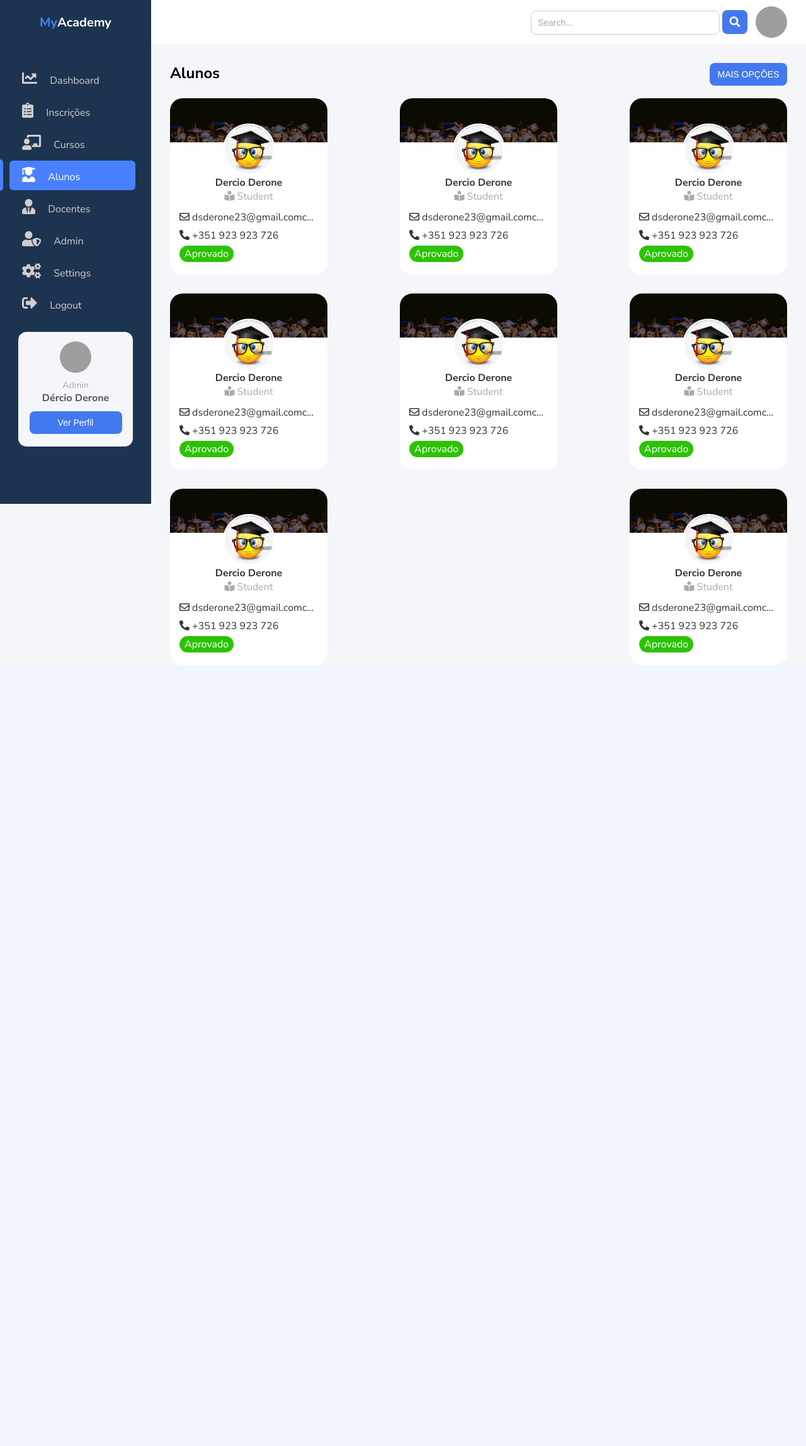
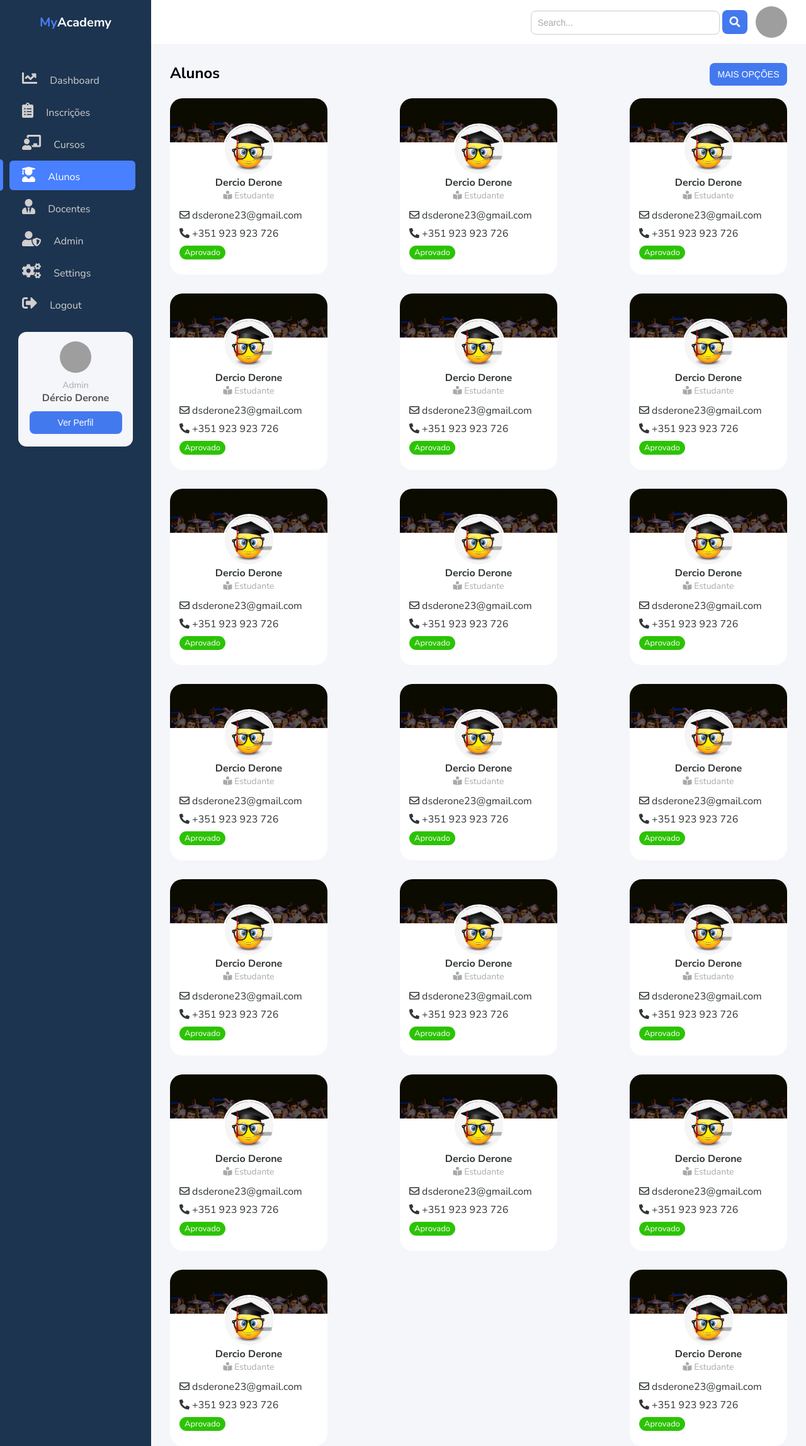
Before and after one commit to derciosinione/est_academy, a PHP site: page /students.html in a window 1280 px wide. Shown: the whole page at 63% size. Before the commit the page ends 1056 px from the top, so only its background shows below. Run offline with PHP 8.4, Linux system fonts and the light colour scheme; grey boxes are pictures that could not be loaded.

Commit message:
Created student cards

```diff
--- a/paginas/site/css/main.css
+++ b/paginas/site/css/main.css
@@ -48,8 +48,10 @@ p {
 aside {
     background-color: #1C344F;
     min-width: 240px;
-    height: 100vh;
+    /*height: 100vh;*/
     /*height: 100rem;*/
+    min-height: 100vh;
+    overflow-y: auto;
 }
 
 .sidebar-header {
@@ -97,14 +99,15 @@ aside {
 
 main {
     flex: 1;
-    /* background-color: #202224; */
+    height: 100%;
+    overflow-y: auto;
 }
 
 
 .main-body {
     margin: 30px 30px 0;
     /*height: 100rem;*/
-    height: 100vh;
+    /*height: 100vh;*/
 }
 
 .main-header {
--- a/paginas/site/css/student.css
+++ b/paginas/site/css/student.css
@@ -13,7 +13,7 @@
     box-shadow: 0 8px 16px 0 rgba(0,0,0,0.2);
     border-radius: 20px;
     padding: 12px 16px;
-    z-index: 1;
+    z-index: 2;
     margin-top: 10px;
     right: 2%;
     line-height: 25px;
@@ -100,4 +100,5 @@
     color: white;
     padding: 2px 8px;
     border-radius: 20px;
+    font-size: 13px;
 }
--- a/paginas/site/students.html
+++ b/paginas/site/students.html
@@ -177,13 +177,12 @@
 
                     <div class="content-title">
                         <p class="bold">Dercio Derone</p>
-                        <p class="blackOpacity"><i class="fas fa-book-reader"></i> Student</p>
+                        <p class="blackOpacity smallText"><i class="fas fa-book-reader"></i> Estudante</p>
                     </div>
 
                     <div class="content-description">
-                        <p class="overflow-text"> <i class="far fa-envelope"></i> dsderone23@gmail.comceccececececece</p>
+                        <p class="overflow-text"> <i class="far fa-envelope"></i> dsderone23@gmail.com</p>
                         <p> <i class="fas fa-phone-alt"></i> +351 923 923 726</p>
-
                         <span class="green-color">Aprovado</span>
                     </div>
 
@@ -201,13 +200,12 @@
 
                     <div class="content-title">
                         <p class="bold">Dercio Derone</p>
-                        <p class="blackOpacity"><i class="fas fa-book-reader"></i> Student</p>
+                        <p class="blackOpacity smallText"><i class="fas fa-book-reader"></i> Estudante</p>
                     </div>
 
                     <div class="content-description">
-                        <p class="overflow-text"> <i class="far fa-envelope"></i> dsderone23@gmail.comceccececececece</p>
+                        <p class="overflow-text"> <i class="far fa-envelope"></i> dsderone23@gmail.com</p>
                         <p> <i class="fas fa-phone-alt"></i> +351 923 923 726</p>
-
                         <span class="green-color">Aprovado</span>
                     </div>
 
@@ -225,13 +223,12 @@
 
                     <div class="content-title">
                         <p class="bold">Dercio Derone</p>
-                        <p class="blackOpacity"><i class="fas fa-book-reader"></i> Student</p>
+                        <p class="blackOpacity smallText"><i class="fas fa-book-reader"></i> Estudante</p>
                     </div>
 
                     <div class="content-description">
-                        <p class="overflow-text"> <i class="far fa-envelope"></i> dsderone23@gmail.comceccececececece</p>
+                        <p class="overflow-text"> <i class="far fa-envelope"></i> dsderone23@gmail.com</p>
                         <p> <i class="fas fa-phone-alt"></i> +351 923 923 726</p>
-
                         <span class="green-color">Aprovado</span>
                     </div>
 
@@ -249,13 +246,12 @@
 
                     <div class="content-title">
                         <p class="bold">Dercio Derone</p>
-                        <p class="blackOpacity"><i class="fas fa-book-reader"></i> Student</p>
+                        <p class="blackOpacity smallText"><i class="fas fa-book-reader"></i> Estudante</p>
                     </div>
 
                     <div class="content-description">
-                        <p class="overflow-text"> <i class="far fa-envelope"></i> dsderone23@gmail.comceccececececece</p>
+                        <p class="overflow-text"> <i class="far fa-envelope"></i> dsderone23@gmail.com</p>
                         <p> <i class="fas fa-phone-alt"></i> +351 923 923 726</p>
-
                         <span class="green-color">Aprovado</span>
                     </div>
 
@@ -273,13 +269,12 @@
 
                     <div class="content-title">
                         <p class="bold">Dercio Derone</p>
-                        <p class="blackOpacity"><i class="fas fa-book-reader"></i> Student</p>
+                        <p class="blackOpacity smallText"><i class="fas fa-book-reader"></i> Estudante</p>
                     </div>
 
                     <div class="content-description">
-                        <p class="overflow-text"> <i class="far fa-envelope"></i> dsderone23@gmail.comceccececececece</p>
+                        <p class="overflow-text"> <i class="far fa-envelope"></i> dsderone23@gmail.com</p>
                         <p> <i class="fas fa-phone-alt"></i> +351 923 923 726</p>
-
                         <span class="green-color">Aprovado</span>
                     </div>
 
@@ -297,13 +292,12 @@
 
                     <div class="content-title">
                         <p class="bold">Dercio Derone</p>
-                        <p class="blackOpacity"><i class="fas fa-book-reader"></i> Student</p>
+                        <p class="blackOpacity smallText"><i class="fas fa-book-reader"></i> Estudante</p>
                     </div>
 
                     <div class="content-description">
-                        <p class="overflow-text"> <i class="far fa-envelope"></i> dsderone23@gmail.comceccececececece</p>
+                        <p class="overflow-text"> <i class="far fa-envelope"></i> dsderone23@gmail.com</p>
                         <p> <i class="fas fa-phone-alt"></i> +351 923 923 726</p>
-
                         <span class="green-color">Aprovado</span>
                     </div>
 
@@ -321,13 +315,12 @@
 
                     <div class="content-title">
                         <p class="bold">Dercio Derone</p>
-                        <p class="blackOpacity"><i class="fas fa-book-reader"></i> Student</p>
+                        <p class="blackOpacity smallText"><i class="fas fa-book-reader"></i> Estudante</p>
                     </div>
 
                     <div class="content-description">
-                        <p class="overflow-text"> <i class="far fa-envelope"></i> dsderone23@gmail.comceccececececece</p>
+                        <p class="overflow-text"> <i class="far fa-envelope"></i> dsderone23@gmail.com</p>
                         <p> <i class="fas fa-phone-alt"></i> +351 923 923 726</p>
-
                         <span class="green-color">Aprovado</span>
                     </div>
 
@@ -345,17 +338,294 @@
 
                     <div class="content-title">
                         <p class="bold">Dercio Derone</p>
-                        <p class="blackOpacity"><i class="fas fa-book-reader"></i> Student</p>
+                        <p class="blackOpacity smallText"><i class="fas fa-book-reader"></i> Estudante</p>
                     </div>
 
                     <div class="content-description">
-                        <p class="overflow-text"> <i class="far fa-envelope"></i> dsderone23@gmail.comceccececececece</p>
+                        <p class="overflow-text"> <i class="far fa-envelope"></i> dsderone23@gmail.com</p>
                         <p> <i class="fas fa-phone-alt"></i> +351 923 923 726</p>
-
                         <span class="green-color">Aprovado</span>
                     </div>
 
                 </div>
+
+                <div class="student-card">
+
+                    <div class="background-image">
+                        <img src="img/studentbg1.png" alt="">
+                    </div>
+
+                    <div class="student-avatar">
+                        <img src="img/studentavatar.jpg" alt="">
+                    </div>
+
+                    <div class="content-title">
+                        <p class="bold">Dercio Derone</p>
+                        <p class="blackOpacity smallText"><i class="fas fa-book-reader"></i> Estudante</p>
+                    </div>
+
+                    <div class="content-description">
+                        <p class="overflow-text"> <i class="far fa-envelope"></i> dsderone23@gmail.com</p>
+                        <p> <i class="fas fa-phone-alt"></i> +351 923 923 726</p>
+                        <span class="green-color">Aprovado</span>
+                    </div>
+
+                </div>
+
+                <div class="student-card">
+
+                    <div class="background-image">
+                        <img src="img/studentbg1.png" alt="">
+                    </div>
+
+                    <div class="student-avatar">
+                        <img src="img/studentavatar.jpg" alt="">
+                    </div>
+
+                    <div class="content-title">
+                        <p class="bold">Dercio Derone</p>
+                        <p class="blackOpacity smallText"><i class="fas fa-book-reader"></i> Estudante</p>
+                    </div>
+
+                    <div class="content-description">
+                        <p class="overflow-text"> <i class="far fa-envelope"></i> dsderone23@gmail.com</p>
+                        <p> <i class="fas fa-phone-alt"></i> +351 923 923 726</p>
+                        <span class="green-color">Aprovado</span>
+                    </div>
+
+                </div>
+
+                <div class="student-card">
+
+                    <div class="background-image">
+                        <img src="img/studentbg1.png" alt="">
+                    </div>
+
+                    <div class="student-avatar">
+                        <img src="img/studentavatar.jpg" alt="">
+                    </div>
+
+                    <div class="content-title">
+                        <p class="bold">Dercio Derone</p>
+                        <p class="blackOpacity smallText"><i class="fas fa-book-reader"></i> Estudante</p>
+                    </div>
+
+                    <div class="content-description">
+                        <p class="overflow-text"> <i class="far fa-envelope"></i> dsderone23@gmail.com</p>
+                        <p> <i class="fas fa-phone-alt"></i> +351 923 923 726</p>
+                        <span class="green-color">Aprovado</span>
+                    </div>
+
+                </div>
+
+                <div class="student-card">
+
+                    <div class="background-image">
+                        <img src="img/studentbg1.png" alt="">
+                    </div>
+
+                    <div class="student-avatar">
+                        <img src="img/studentavatar.jpg" alt="">
+                    </div>
+
+                    <div class="content-title">
+                        <p class="bold">Dercio Derone</p>
+                        <p class="blackOpacity smallText"><i class="fas fa-book-reader"></i> Estudante</p>
+                    </div>
+
+                    <div class="content-description">
+                        <p class="overflow-text"> <i class="far fa-envelope"></i> dsderone23@gmail.com</p>
+                        <p> <i class="fas fa-phone-alt"></i> +351 923 923 726</p>
+                        <span class="green-color">Aprovado</span>
+                    </div>
+
+                </div>
+
+
+                <div class="student-card">
+
+                    <div class="background-image">
+                        <img src="img/studentbg1.png" alt="">
+                    </div>
+
+                    <div class="student-avatar">
+                        <img src="img/studentavatar.jpg" alt="">
+                    </div>
+
+                    <div class="content-title">
+                        <p class="bold">Dercio Derone</p>
+                        <p class="blackOpacity smallText"><i class="fas fa-book-reader"></i> Estudante</p>
+                    </div>
+
+                    <div class="content-description">
+                        <p class="overflow-text"> <i class="far fa-envelope"></i> dsderone23@gmail.com</p>
+                        <p> <i class="fas fa-phone-alt"></i> +351 923 923 726</p>
+                        <span class="green-color">Aprovado</span>
+                    </div>
+
+                </div>
+
+                <div class="student-card">
+
+                    <div class="background-image">
+                        <img src="img/studentbg1.png" alt="">
+                    </div>
+
+                    <div class="student-avatar">
+                        <img src="img/studentavatar.jpg" alt="">
+                    </div>
+
+                    <div class="content-title">
+                        <p class="bold">Dercio Derone</p>
+                        <p class="blackOpacity smallText"><i class="fas fa-book-reader"></i> Estudante</p>
+                    </div>
+
+                    <div class="content-description">
+                        <p class="overflow-text"> <i class="far fa-envelope"></i> dsderone23@gmail.com</p>
+                        <p> <i class="fas fa-phone-alt"></i> +351 923 923 726</p>
+                        <span class="green-color">Aprovado</span>
+                    </div>
+
+                </div>
+
+                <div class="student-card">
+
+                    <div class="background-image">
+                        <img src="img/studentbg1.png" alt="">
+                    </div>
+
+                    <div class="student-avatar">
+                        <img src="img/studentavatar.jpg" alt="">
+                    </div>
+
+                    <div class="content-title">
+                        <p class="bold">Dercio Derone</p>
+                        <p class="blackOpacity smallText"><i class="fas fa-book-reader"></i> Estudante</p>
+                    </div>
+
+                    <div class="content-description">
+                        <p class="overflow-text"> <i class="far fa-envelope"></i> dsderone23@gmail.com</p>
+                        <p> <i class="fas fa-phone-alt"></i> +351 923 923 726</p>
+                        <span class="green-color">Aprovado</span>
+                    </div>
+
+                </div>
+
+                <div class="student-card">
+
+                    <div class="background-image">
+                        <img src="img/studentbg1.png" alt="">
+                    </div>
+
+                    <div class="student-avatar">
+                        <img src="img/studentavatar.jpg" alt="">
+                    </div>
+
+                    <div class="content-title">
+                        <p class="bold">Dercio Derone</p>
+                        <p class="blackOpacity smallText"><i class="fas fa-book-reader"></i> Estudante</p>
+                    </div>
+
+                    <div class="content-description">
+                        <p class="overflow-text"> <i class="far fa-envelope"></i> dsderone23@gmail.com</p>
+                        <p> <i class="fas fa-phone-alt"></i> +351 923 923 726</p>
+                        <span class="green-color">Aprovado</span>
+                    </div>
+
+                </div>
+
+                <div class="student-card">
+
+                    <div class="background-image">
+                        <img src="img/studentbg1.png" alt="">
+                    </div>
+
+                    <div class="student-avatar">
+                        <img src="img/studentavatar.jpg" alt="">
+                    </div>
+
+                    <div class="content-title">
+                        <p class="bold">Dercio Derone</p>
+                        <p class="blackOpacity smallText"><i class="fas fa-book-reader"></i> Estudante</p>
+                    </div>
+
+                    <div class="content-description">
+                        <p class="overflow-text"> <i class="far fa-envelope"></i> dsderone23@gmail.com</p>
+                        <p> <i class="fas fa-phone-alt"></i> +351 923 923 726</p>
+                        <span class="green-color">Aprovado</span>
+                    </div>
+
+                </div>
+
+                <div class="student-card">
+
+                    <div class="background-image">
+                        <img src="img/studentbg1.png" alt="">
+                    </div>
+
+                    <div class="student-avatar">
+                        <img src="img/studentavatar.jpg" alt="">
+                    </div>
+
+                    <div class="content-title">
+                        <p class="bold">Dercio Derone</p>
+                        <p class="blackOpacity smallText"><i class="fas fa-book-reader"></i> Estudante</p>
+                    </div>
+
+                    <div class="content-description">
+                        <p class="overflow-text"> <i class="far fa-envelope"></i> dsderone23@gmail.com</p>
+                        <p> <i class="fas fa-phone-alt"></i> +351 923 923 726</p>
+                        <span class="green-color">Aprovado</span>
+                    </div>
+
+                </div>
+
+                <div class="student-card">
+
+                    <div class="background-image">
+                        <img src="img/studentbg1.png" alt="">
+                    </div>
+
+                    <div class="student-avatar">
+                        <img src="img/studentavatar.jpg" alt="">
+                    </div>
+
+                    <div class="content-title">
+                        <p class="bold">Dercio Derone</p>
+                        <p class="blackOpacity smallText"><i class="fas fa-book-reader"></i> Estudante</p>
+                    </div>
+
+                    <div class="content-description">
+                        <p class="overflow-text"> <i class="far fa-envelope"></i> dsderone23@gmail.com</p>
+                        <p> <i class="fas fa-phone-alt"></i> +351 923 923 726</p>
+                        <span class="green-color">Aprovado</span>
+                    </div>
+
+                </div>
+
+                <div class="student-card">
+
+                    <div class="background-image">
+                        <img src="img/studentbg1.png" alt="">
+                    </div>
+
+                    <div class="student-avatar">
+                        <img src="img/studentavatar.jpg" alt="">
+                    </div>
+
+                    <div class="content-title">
+                        <p class="bold">Dercio Derone</p>
+                        <p class="blackOpacity smallText"><i class="fas fa-book-reader"></i> Estudante</p>
+                    </div>
+
+                    <div class="content-description">
+                        <p class="overflow-text"> <i class="far fa-envelope"></i> dsderone23@gmail.com</p>
+                        <p> <i class="fas fa-phone-alt"></i> +351 923 923 726</p>
+                        <span class="green-color">Aprovado</span>
+                    </div>
+
+                </div>
+
 
             </div>
 
```
